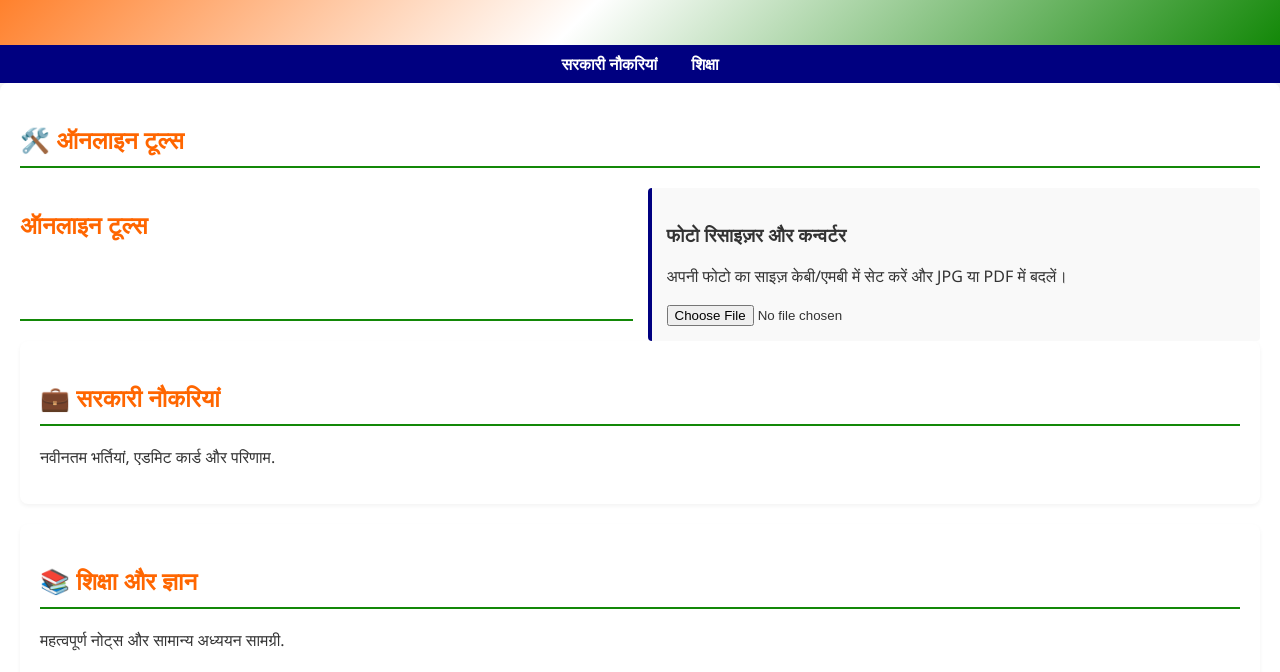
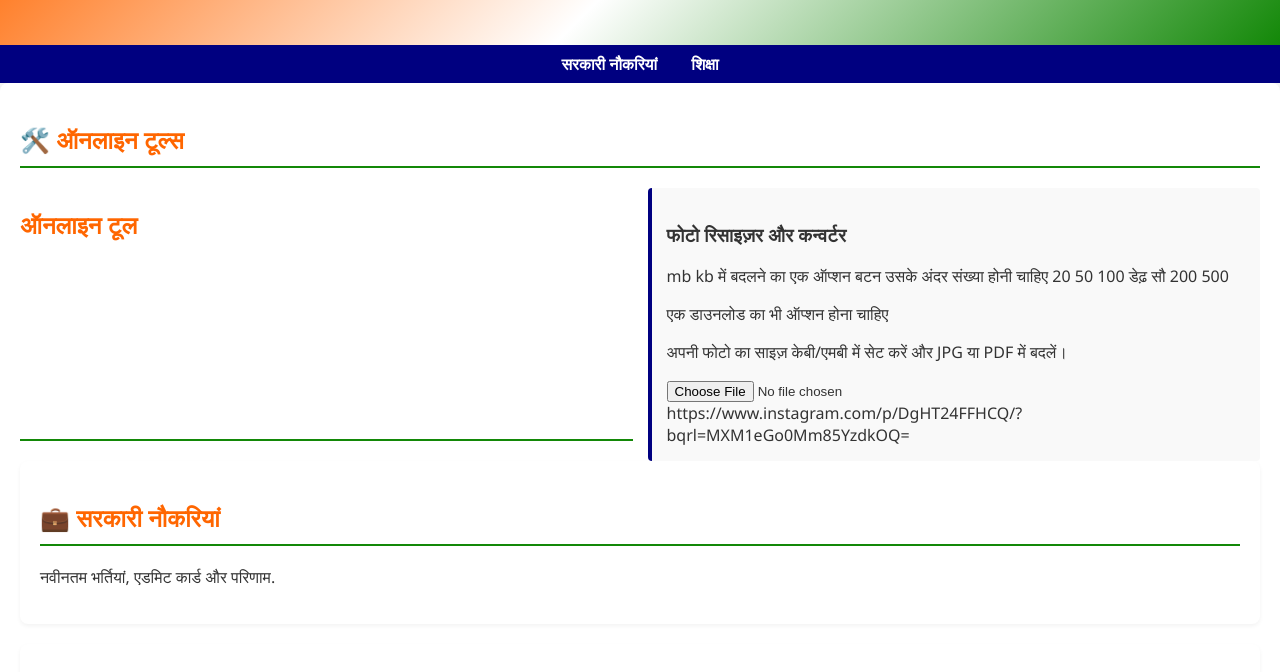
Before and after one commit to deepakmeena1019-debug/INDIA-SMART-HUB, a plain HTML site: page index.html in a window 1280 px wide. Shown: the part 128-800 px from the top of the page. Drawn offline with Linux system fonts and the light colour scheme.

Commit message:
Modify online tools section in index.html
Updated heading and added description for photo resizer tool.

```diff
--- a/index.html
+++ b/index.html
@@ -41,12 +41,14 @@
     <div id="tools" class="section">
         <h2>🛠️ ऑनलाइन टूल्स</h2>
         <div class="grid">
-    <h2>ऑनलाइन टूल्स</h2>
+    <h2>ऑनलाइन टूल</h2>
     <div class="card">
         <h3>फोटो रिसाइज़र और कन्वर्टर</h3>
+      <p> mb kb में बदलने का एक ऑप्शन बटन उसके अंदर संख्या होनी चाहिए 20 50 100 डेढ़ सौ 200 500 </p>
+      </p>एक डाउनलोड का भी ऑप्शन होना चाहिए</p>
         <p>अपनी फोटो का साइज़ केबी/एमबी में सेट करें और JPG या PDF में बदलें।</p>
         <input type="file" accept="image/*">
-        <!-- यहाँ आप अपना जावास्क्रिप्ट लॉजिक या किसी एक्सटर्नल टूल का लिंक लगा सकते हैं -->
+        <a>https://www.instagram.com/p/DgHT24FFHCQ/?bqrl=MXM1eGo0Mm85YzdkOQ=</a>
     </div>
 </section>
         </div>
```
